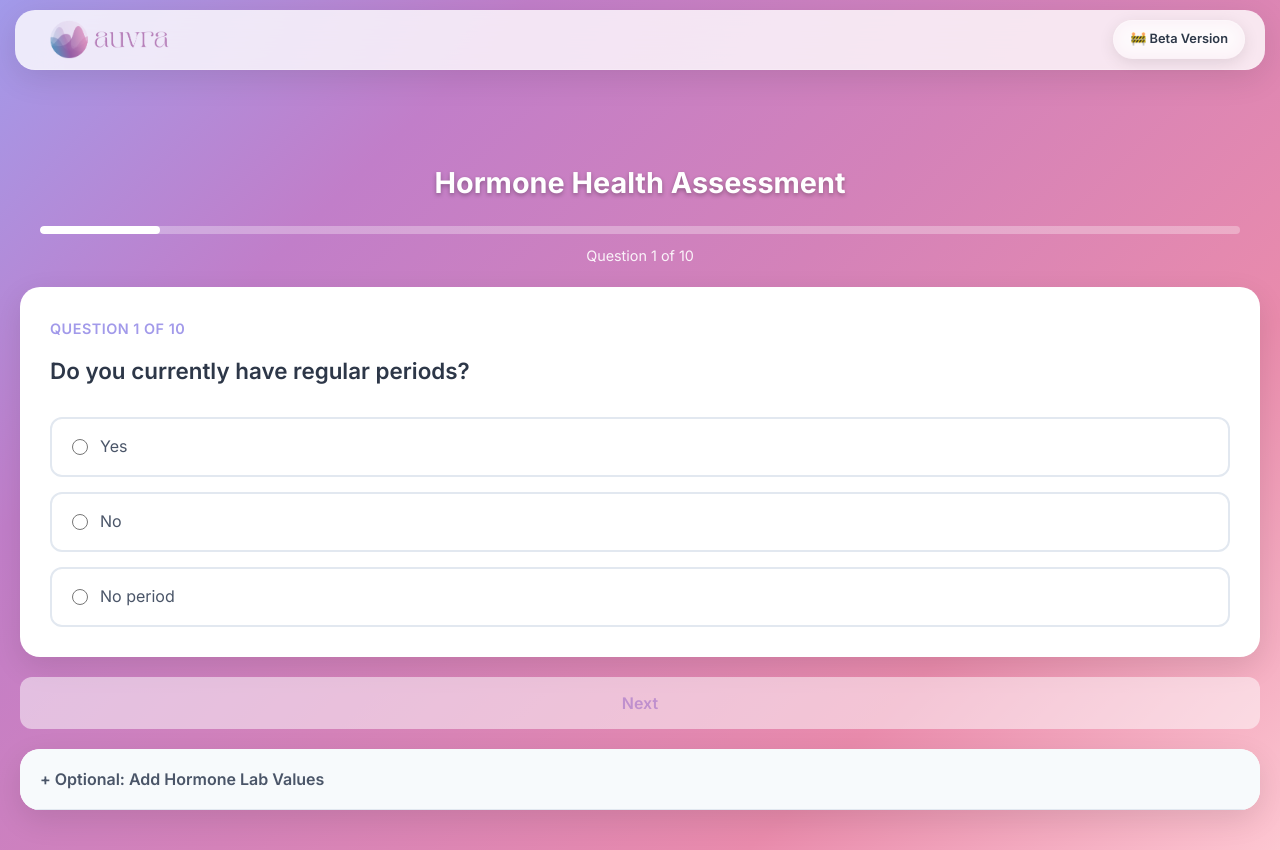
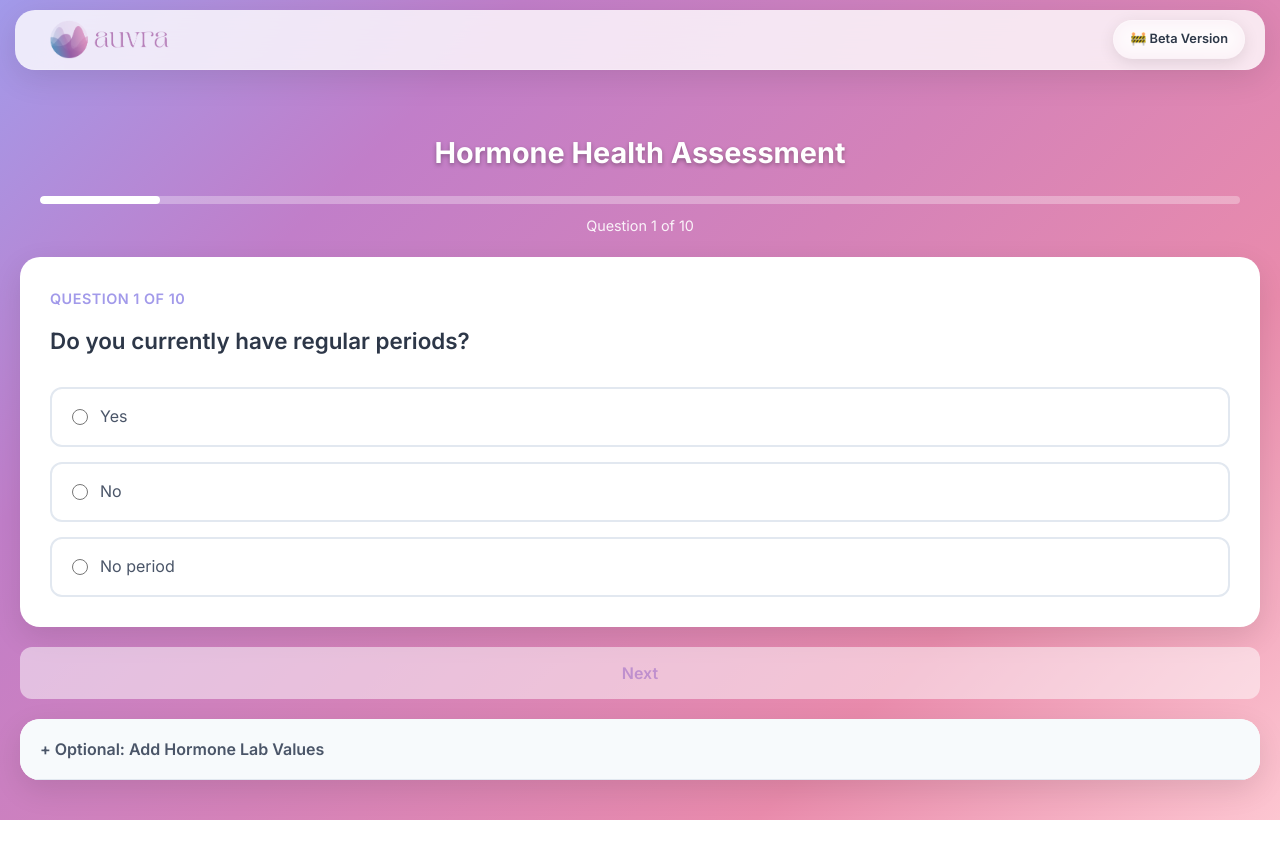
Before and after one commit to nikitabansal01/recommendations-july23, a Next.js app: page /survey in a window 1280 px wide. After the commit the page ends 820 px from the top, so only its background shows below. Built offline with nearby package versions, Linux system fonts and the light colour scheme.

Commit message:
ui fixes

```diff
--- a/src/app/Home.module.css
+++ b/src/app/Home.module.css
@@ -1,9 +1,10 @@
 .container {
-  min-height: calc(100vh - 60px);
+  min-height: calc(100vh - 90px);
   display: flex;
   align-items: center;
   justify-content: center;
   padding: 20px;
+  padding-top: 0;
   position: relative;
 }
 
--- a/src/app/survey/Survey.module.css
+++ b/src/app/survey/Survey.module.css
@@ -30,7 +30,7 @@
   color: white;
   font-size: 1.8rem;
   font-weight: 700;
-  margin-top: 30px;
+  /* margin-top: 30px; */
   margin-bottom: 20px;
   text-shadow: 0 2px 4px rgba(0, 0, 0, 0.3);
 }
```
